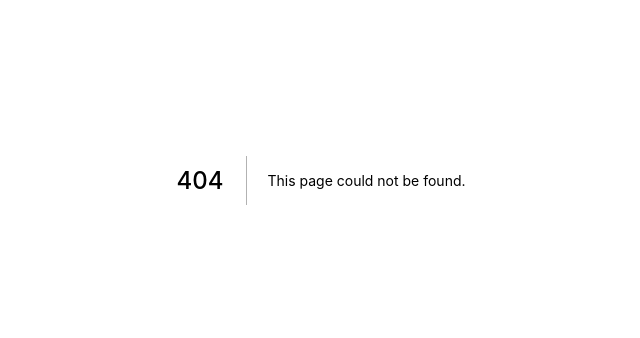
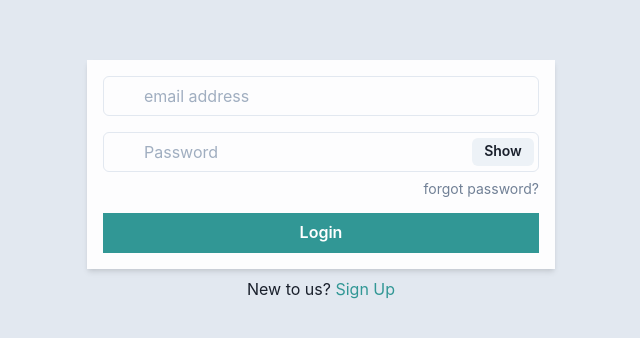
Before and after one commit to manullah/next-with-ts, a Next.js app: page /login in a window 1280 px wide. Before the commit this address had no page. Shown: the part 220-558 px from the top of the page, without its empty margins (319-959 px from the left). Built offline with nearby package versions, Linux system fonts and the light colour scheme.

Commit message:
add | react-hook-form

```diff
--- a/package.json
+++ b/package.json
@@ -20,7 +20,8 @@
     "framer-motion": "^4.1.17",
     "next": "12.0.7",
     "react": "17.0.2",
-    "react-dom": "17.0.2"
+    "react-dom": "17.0.2",
+    "react-hook-form": "^7.21.0"
   },
   "devDependencies": {
     "@types/node": "16.11.12",
--- /dev/null
+++ b/pages/login.tsx
@@ -0,0 +1,139 @@
+import { NextPage } from "next";
+import React from "react";
+import { useState } from "react";
+import {
+  Flex,
+  Input,
+  Button,
+  InputGroup,
+  Stack,
+  InputLeftElement,
+  Box,
+  Link,
+  FormControl,
+  FormHelperText,
+  InputRightElement,
+} from "@chakra-ui/react";
+import { useForm, Controller, SubmitHandler } from "react-hook-form";
+
+interface IFormInputs {
+  email: string;
+  password: string;
+}
+
+const Login: NextPage = () => {
+  const [showPassword, setShowPassword] = useState(false);
+  const { control, handleSubmit } = useForm<IFormInputs>({
+    defaultValues: {
+      email: "",
+      password: "",
+    },
+  });
+
+  const onSubmit: SubmitHandler<IFormInputs> = (data) => {
+    console.log(data);
+  };
+
+  return (
+    <>
+      <Flex
+        flexDirection="column"
+        width="100wh"
+        height="100vh"
+        backgroundColor="gray.200"
+        justifyContent="center"
+        alignItems="center"
+      >
+        <Stack
+          flexDir="column"
+          mb="2"
+          justifyContent="center"
+          alignItems="center"
+        >
+          <Box minW={{ base: "90%", md: "468px" }}>
+            <form onSubmit={handleSubmit(onSubmit)}>
+              <Stack
+                spacing={4}
+                p="1rem"
+                backgroundColor="whiteAlpha.900"
+                boxShadow="md"
+              >
+                <Controller
+                  name="email"
+                  control={control}
+                  rules={{ required: true }}
+                  render={({ field }) => (
+                    <FormControl>
+                      <InputGroup>
+                        <InputLeftElement pointerEvents="none" />
+                        <Input
+                          {...field}
+                          id="email"
+                          type="email"
+                          placeholder="email address"
+                        />
+                      </InputGroup>
+                    </FormControl>
+                  )}
+                />
+                <Controller
+                  name="password"
+                  control={control}
+                  rules={{ required: true }}
+                  render={({ field }) => (
+                    <FormControl>
+                      <InputGroup>
+                        <InputLeftElement
+                          pointerEvents="none"
+                          color="gray.300"
+                        />
+                        <Input
+                          {...field}
+                          id="password"
+                          name="password"
+                          type={showPassword ? "text" : "password"}
+                          placeholder="Password"
+                        />
+                        <InputRightElement width="4.5rem">
+                          <Button
+                            h="1.75rem"
+                            size="sm"
+                            onClick={() =>
+                              setShowPassword((prevState) => !prevState)
+                            }
+                          >
+                            {showPassword ? "Hide" : "Show"}
+                          </Button>
+                        </InputRightElement>
+                      </InputGroup>
+                      <FormHelperText id="password" textAlign="right">
+                        <Link>forgot password?</Link>
+                      </FormHelperText>
+                    </FormControl>
+                  )}
+                />
+                <Button
+                  borderRadius={0}
+                  type="submit"
+                  variant="solid"
+                  colorScheme="teal"
+                  width="full"
+                >
+                  Login
+                </Button>
+              </Stack>
+            </form>
+          </Box>
+        </Stack>
+        <Box>
+          New to us?{" "}
+          <Link color="teal.500" href="/register">
+            Sign Up
+          </Link>
+        </Box>
+      </Flex>
+    </>
+  );
+};
+
+export default Login;
```
Also changed, not shown: pages/index.tsx (+1 -91 lines), 1 other file (tests, documents, lock files or other folders).
